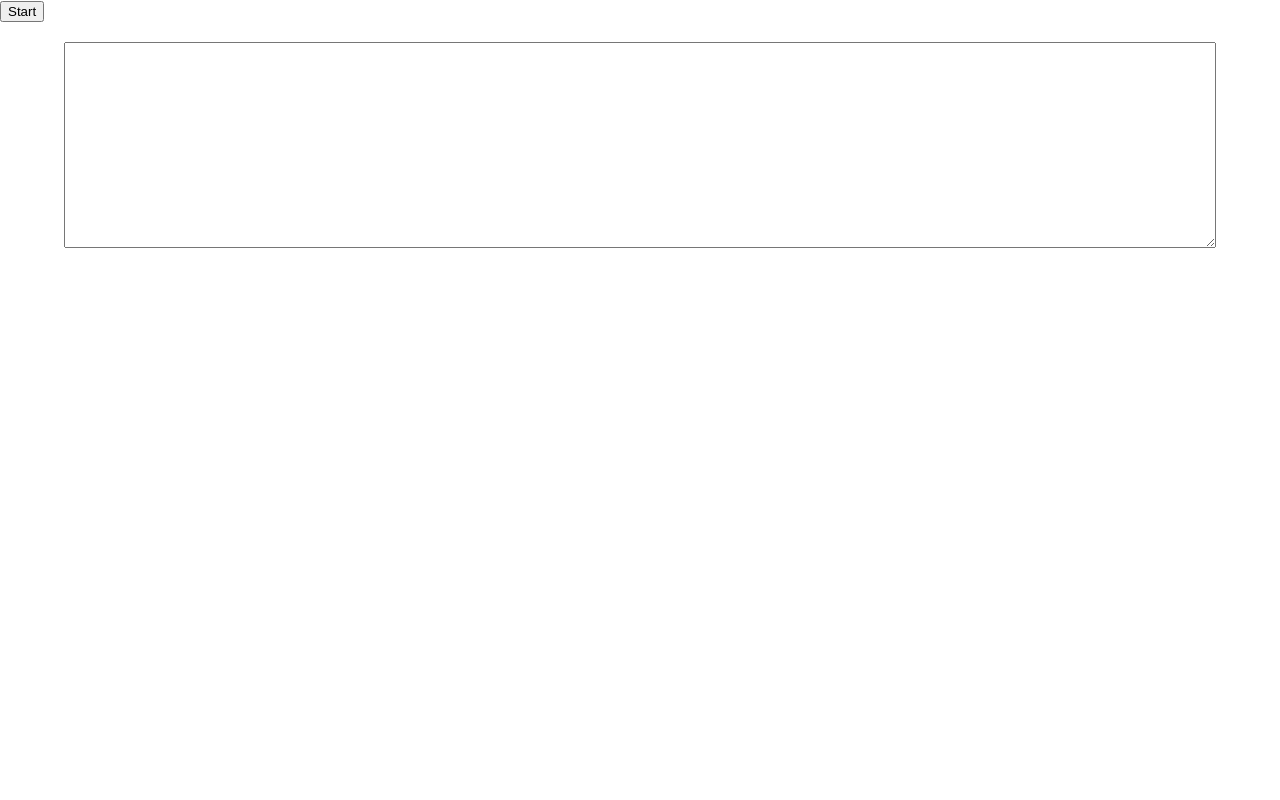
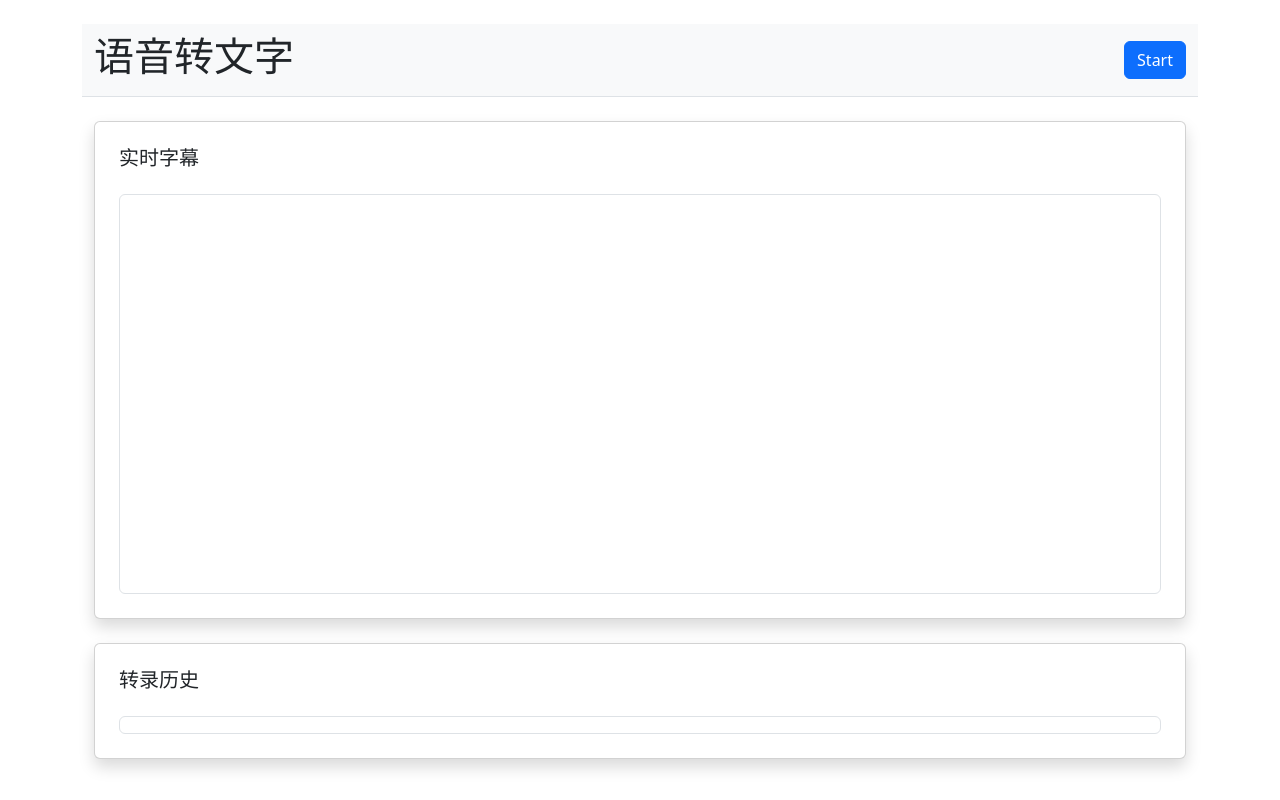
Before and after one commit to WeidongFang1985/Live-Caption, a React (Create React App) app: page / in a window 1280 px wide. Built offline with nearby package versions, Linux system fonts and the light colour scheme.

Commit message:
working vision

```diff
--- a/package.json
+++ b/package.json
@@ -34,5 +34,8 @@
       "last 1 firefox version",
       "last 1 safari version"
     ]
+  },
+  "devDependencies": {
+    "bootstrap": "^5.3.3"
   }
 }
--- a/src/App.js
+++ b/src/App.js
@@ -1,5 +1,6 @@
 import React, { useState, useEffect, useRef } from 'react';
 import './App.css';
+import 'bootstrap/dist/css/bootstrap.min.css';
 
 const SpeechRecognition = window.SpeechRecognition || window.webkitSpeechRecognition;
 const recognition = new SpeechRecognition();
@@ -30,12 +31,12 @@ function App() {
       recognition.onend = () => {
         console.log("...continue listening...");
         recognition.start();
-      }
+      };
     } else {
       recognition.stop();
       recognition.onend = () => {
         console.log("Stopped listening per user request");
-      }
+      };
     }
 
     recognition.onresult = event => {
@@ -58,19 +59,59 @@ function App() {
   };
 
   return (
-    <div>
-      <button onClick={() => setIsListening(prevState => !prevState)}>
+    <div className="container mt-4">
+      <nav className="navbar navbar-expand-lg navbar-light bg-light border-bottom mb-4">
+        <div className="container-fluid">
+          <h1 className="mb-2">语音转文字</h1>
+          <button
+            onClick={() => setIsListening(prevState => !prevState)}
+            className={`btn ${isListening ? 'btn-danger' : 'btn-primary'}`}
+          >
             {isListening ? 'Stop' : 'Start'}
           </button>
-      <br/><br/>
-      <main className="main">
+        </div>
+      </nav>
+
+      <div className="container">
+        <div className="row">
+          <div className="col-md-12">
+            <div className="card shadow">
+              <div className="card-body p-4">
+                <h5 className="card-title mb-4">实时字幕</h5>
                 <textarea
                   ref={textareaRef}
-          style={{ whiteSpace: 'pre-line', overflowY: 'auto', height: '200px', width: "100%", fontSize: "18px" }}
+                  style={{
+                    whiteSpace: 'pre-line',
+                    overflowY: 'auto',
+                    height: '400px',
+                    width: "100%",
+                    fontSize: "18px",
+                    resize: 'none'
+                  }}
+                  className="form-control"
                   value={finalTranscript + interimTranscript}
                   readOnly
                 ></textarea>
-      </main>
+              </div>
+            </div>
+
+            <div className="card shadow mt-4">
+              <div className="card-body p-4">
+                <h5 className="card-title mb-4">转录历史</h5>
+                <div className="list-group">
+                  {finalTranscript.split('\n').map((text, index) => (
+                    <div key={index} className="list-group-item">
+                      {text}
+                    </div>
+                  ))}
+                </div>
+              </div>
+            </div>
+          </div>
+        </div>
+      </div>
+
+      <script src="https://cdn.jsdelivr.net/npm/bootstrap@5.1.3/dist/js/bootstrap.bundle.min.js"></script>
     </div>
   );
 }
```
Also changed, not shown: 1 other file (tests, documents, lock files or other folders). Lines whose indentation alone changed are shown as unchanged.
